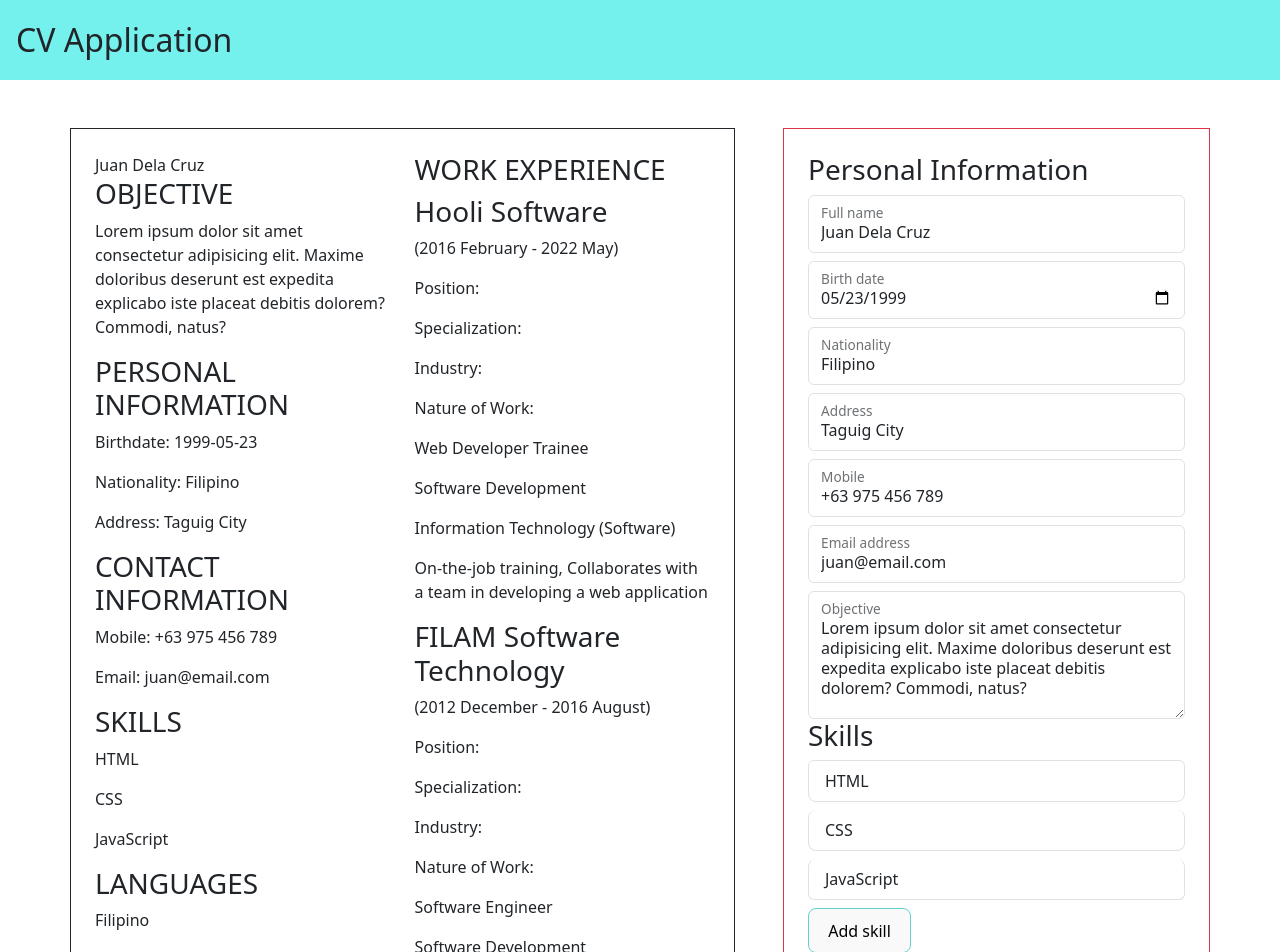
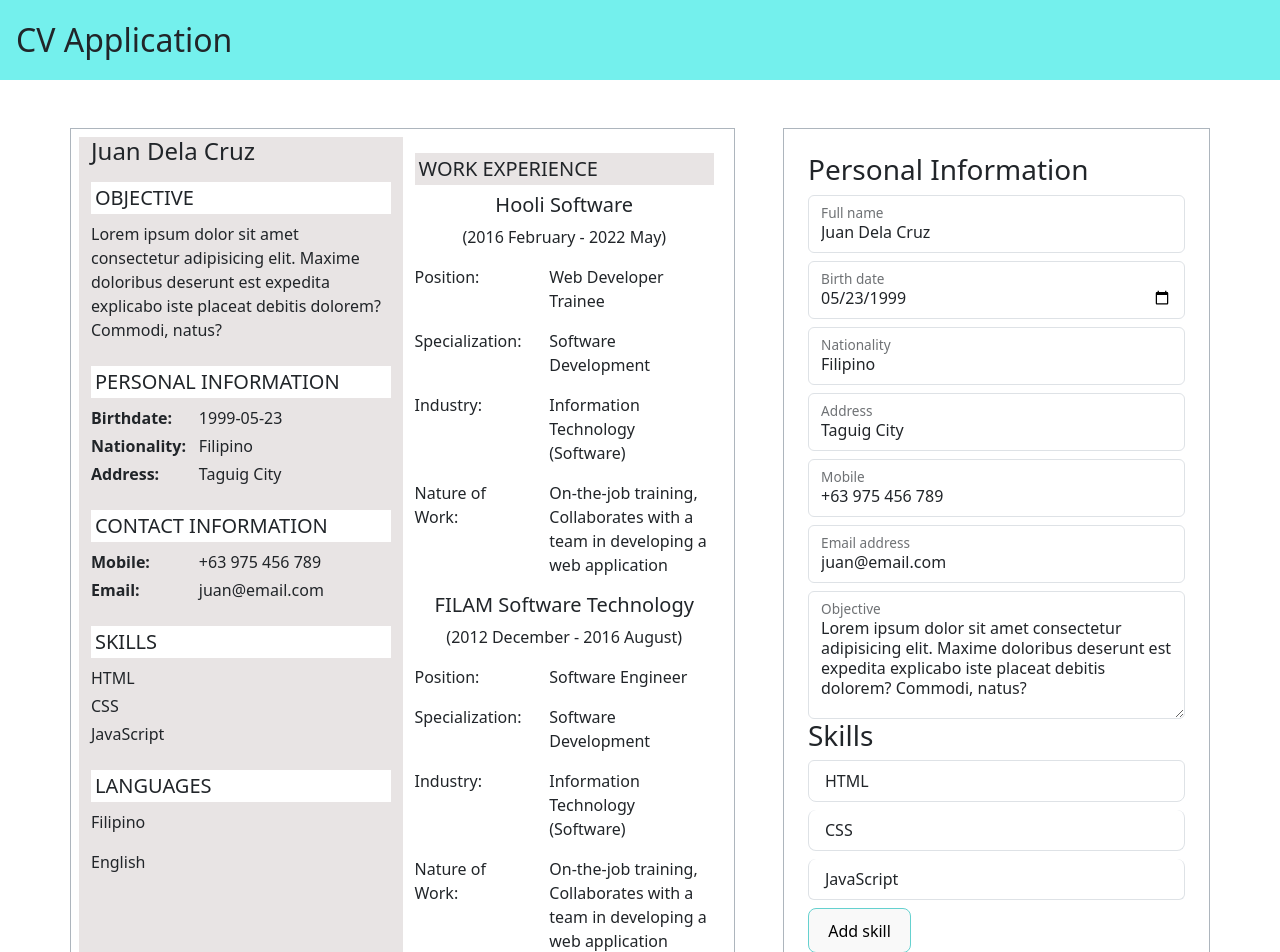
Before and after one commit to Jarrell21/cv-application, a React (Vite) app: page / in a window 1280 px wide. Shown: the top 952 px of the page. Built offline with nearby package versions, Linux system fonts and the light colour scheme.

Commit message:
Update UI design

```diff
--- a/src/components/Resume/Education.jsx
+++ b/src/components/Resume/Education.jsx
@@ -3,16 +3,14 @@ import { convertDate } from "../../helpers/Date";
 
 function Education({ educData }) {
   return (
-    <div className="education">
-      <div className="education-row">
-        <div className="education-left-col">
-          <p>{convertDate(educData.graduationDate)}</p>
-        </div>
-        <div className="education-right-col">
-          <p>{educData.attainment}</p>
-          <p>{educData.schoolName}</p>
-          <p>{educData.course}</p>
-        </div>
+    <div className="education row mb-3">
+      <div className="education-left-col col-5">
+        <p>{convertDate(educData.graduationDate)}</p>
+      </div>
+      <div className="education-right-col col">
+        <p className="mb-0 fw-bold">{educData.attainment}</p>
+        <p className="mb-0">{educData.schoolName}</p>
+        <p className="mb-0">{educData.course}</p>
       </div>
     </div>
   );
--- a/src/components/Resume/PersonalInfo.jsx
+++ b/src/components/Resume/PersonalInfo.jsx
@@ -3,34 +3,63 @@ import PropTypes from "prop-types";
 function PersonalInfo({ data }) {
   return (
     <>
-      <section className="applicant-name">
-        {data.personalInfo && data.personalInfo.fullName}
+      <section className="applicant-name mb-3">
+        <h4>{data.personalInfo && data.personalInfo.fullName}</h4>
       </section>
-      <section className="objective-section">
-        <h3 className="section-header">OBJECTIVE</h3>
+      <section className="objective-section mb-4">
+        <h5 className="section-header p-1">OBJECTIVE</h5>
         <p>{data.personalInfo && data.personalInfo.objective}</p>
       </section>
-      <section className="personal-info-section">
-        <h3 className="section-header">PERSONAL INFORMATION</h3>
-        <p>Birthdate: {data.personalInfo && data.personalInfo.birthDate}</p>
-        <p>Nationality: {data.personalInfo && data.personalInfo.nationality}</p>
-        <p>Address: {data.personalInfo && data.personalInfo.address}</p>
+      <section className="personal-info-section mb-4">
+        <h5 className="section-header p-1">PERSONAL INFORMATION</h5>
+        <p className="row mb-1">
+          <span className="col-4 fw-bold">Birthdate:</span>
+          <span className="col">
+            {data.personalInfo && data.personalInfo.birthDate}
+          </span>
+        </p>
+        <p className="row mb-1">
+          <span className="col-4 fw-bold">Nationality:</span>
+          <span className="col">
+            {data.personalInfo && data.personalInfo.nationality}
+          </span>
+        </p>
+        <p className="row mb-1">
+          <span className="col-4 fw-bold">Address:</span>
+          <span className="col">
+            {data.personalInfo && data.personalInfo.address}
+          </span>
+        </p>
       </section>
-      <section className="contact-info-section">
-        <h3 className="section-header">CONTACT INFORMATION</h3>
-        <p>Mobile: {data.personalInfo && data.personalInfo.mobile}</p>
-        <p>Email: {data.personalInfo && data.personalInfo.email}</p>
+      <section className="contact-info-section mb-4">
+        <h5 className="section-header p-1">CONTACT INFORMATION</h5>
+        <p className="row mb-1">
+          <span className="col-4 fw-bold">Mobile:</span>
+          <span className="col">
+            {data.personalInfo && data.personalInfo.mobile}
+          </span>
+        </p>
+        <p className="row mb-1">
+          <span className="col-4 fw-bold">Email:</span>
+          <span className="col">
+            {data.personalInfo && data.personalInfo.email}
+          </span>
+        </p>
       </section>
-      <section className="skills-section">
-        <h3 className="section-header">SKILLS</h3>
+      <section className="skills-section mb-4">
+        <h5 className="section-header p-1">SKILLS</h5>
         {data.personalInfo &&
           data.personalInfo.skills &&
-          data.personalInfo.skills.map((skill) => {
-            return <p key={skill.id}>{skill.skillName}</p>;
+          data.personalInfo.skills.map((skill, index) => {
+            return (
+              <p className="mb-1" key={index}>
+                {skill.skillName}
+              </p>
+            );
           })}
       </section>
       <section className="languages-section">
-        <h3 className="section-header">LANGUAGES</h3>
+        <h5 className="section-header p-1">LANGUAGES</h5>
         {data.personalInfo &&
           data.personalInfo.languages &&
           data.personalInfo.languages.map((language) => {
--- a/src/components/Resume/Resume.jsx
+++ b/src/components/Resume/Resume.jsx
@@ -2,25 +2,25 @@ import PropTypes from "prop-types";
 import PersonalInfo from "./PersonalInfo";
 import Work from "./Work";
 import Education from "./Education";
-// import "../../styles/Resume.css";
+import "../../styles/Resume.css";
 
 function Resume({ data }) {
   return (
-    <main className="resume container col-lg-7 p-4  border border-dark">
-      <div className="row">
+    <main className="resume container col-lg-7 h-100 border border-dark-subtle">
+      <div className="row p-2">
         <div className="resume-left-col col-lg">
           <PersonalInfo data={data} />
         </div>
         <div className="resume-right-col col-lg">
           <section className="work-experience-section">
-            <h3 className="section-header">WORK EXPERIENCE</h3>
+            <h5 className="section-header p-1 mt-3">WORK EXPERIENCE</h5>
             {data.workExperience &&
               data.workExperience.map((work) => {
                 return <Work key={work.id} workData={work} />;
               })}
           </section>
           <section className="education-section">
-            <h3 className="section-header">EDUCATION</h3>
+            <h5 className="section-header p-1">EDUCATION</h5>
             {data.education &&
               data.education.map((educ) => {
                 return <Education key={educ.id} educData={educ} />;
--- a/src/components/Resume/Work.jsx
+++ b/src/components/Resume/Work.jsx
@@ -4,24 +4,32 @@ import { convertDate } from "../../helpers/Date";
 function Work({ workData }) {
   return (
     <div className="resume-work">
-      <div className="work-header">
-        <h3>{workData.companyName}</h3>
+      <div className="work-header text-center">
+        <h5>{workData.companyName}</h5>
         <p>
           ({convertDate(workData.startDate)} - {convertDate(workData.endDate)})
         </p>
       </div>
       <div className="work-row">
-        <div className="work-left-col">
-          <p>Position: </p>
-          <p>Specialization: </p>
-          <p>Industry: </p>
-          <p>Nature of Work: </p>
-        </div>
-        <div className="work-right-col">
-          <p>{workData.position}</p>
-          <p>{workData.specialization}</p>
-          <p>{workData.industry}</p>
-          <p>{workData.natureOfWork}</p>
+        <div className="">
+          <p className="row">
+            <span className="work-left-col col-5">Position:</span>
+            <span className="work-right-col col">{workData.position}</span>
+          </p>
+          <p className="row">
+            <span className="work-left-col col-5">Specialization:</span>
+            <span className="work-right-col col">
+              {workData.specialization}
+            </span>
+          </p>
+          <p className="row">
+            <span className="work-left-col col-5">Industry:</span>
+            <span className="work-right-col col">{workData.industry}</span>
+          </p>
+          <p className="row">
+            <span className="work-left-col col-5">Nature of Work:</span>
+            <span className="work-right-col col">{workData.natureOfWork}</span>
+          </p>
         </div>
       </div>
     </div>
--- a/src/components/Sidebar/Sidebar.jsx
+++ b/src/components/Sidebar/Sidebar.jsx
@@ -8,7 +8,7 @@ import Languages from "./PersonalInfo/Languages";
 
 function Sidebar({ data, setData }) {
   return (
-    <aside className="sidebar col-lg border border-danger p-4">
+    <aside className="sidebar col-lg border border-dark-subtle p-4">
       <PersonalInfoInput data={data} setData={setData} />
       <Skills data={data} setData={setData} />
       <Languages data={data} setData={setData} />
--- a/src/styles/Resume.css
+++ b/src/styles/Resume.css
@@ -1,67 +1,11 @@
-.applicant-name {
-  font-size: 2rem;
-}
-
-.resume {
-  flex: 70%;
-  border: solid 1px black;
-  display: flex;
-  max-width: 700px;
-}
-
 .resume-left-col {
-  flex: 40%;
-
   background-color: var(--resume-main-color);
-  padding: 20px;
 }
 
 .resume-left-col * .section-header {
   background-color: white;
 }
 
-.resume-right-col {
-  flex: 60%;
-  padding: 20px;
-}
-
 .resume-right-col * .section-header {
   background-color: var(--resume-main-color);
 }
-
-section {
-  padding: 10px;
-}
-
-.section-header {
-  padding: 0.5rem;
-}
-
-.education-row {
-  display: flex;
-}
-.education-left-col {
-  flex: 30%;
-}
-.education-right-col {
-  flex: 70%;
-}
-
-.work-header {
-  display: flex;
-  flex-direction: column;
-  justify-content: center;
-  align-items: center;
-}
-
-.work-row {
-  display: flex;
-}
-
-.work-left-col {
-  flex: 30%;
-}
-
-.work-right-col {
-  flex: 70%;
-}
--- a/src/styles/Sidebar.css
+++ b/src/styles/Sidebar.css
@@ -1,21 +1,10 @@
-textarea {
-  resize: none;
+.sidebar {
+  border: 1px solid var(--main-color);
 }
 
-.sidebar {
-  display: flex;
-  flex-direction: column;
-  gap: 0.5rem;
-}
-
-.sidebar * .section-header {
+/* .sidebar * .section-header {
   background-color: var(--main-color);
-}
-
-.input-group {
-  display: flex;
-  flex-direction: column;
-}
+} */
 
 .skill,
 .language,
@@ -33,5 +22,5 @@ textarea {
 }
 
 .sidebar-item {
-  border: 1px solid red;
+  border: 1px solid var(--main-color);
 }
```
